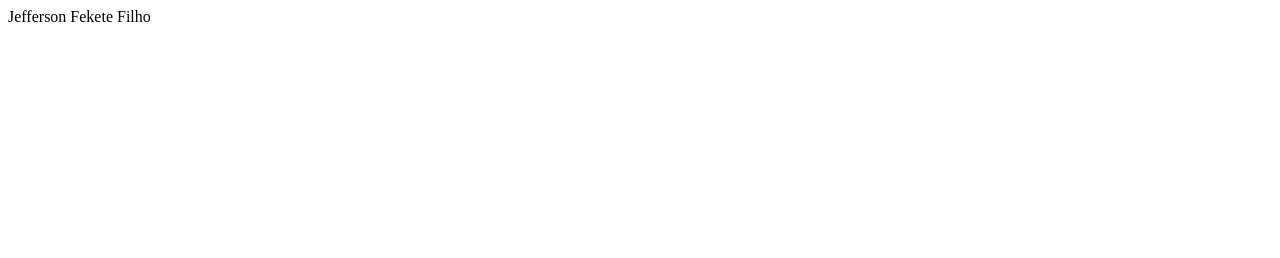
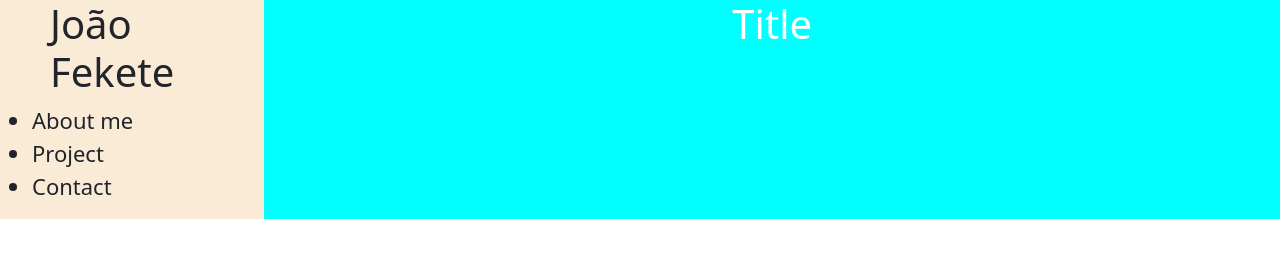
Before and after one commit to joao-gabriel-fekete/joao-gabriel-fekete.github.io, a plain HTML site: page index.html in a window 1280 px wide. Drawn offline with nearby package versions, Linux system fonts and the light colour scheme.

Commit message:
last updateMac

```diff
--- a/index.html
+++ b/index.html
@@ -1,12 +1,37 @@
 <!DOCTYPE html>
 <html lang="en">
 <head>
+    <!-- CSS only -->
+<link href="https://cdn.jsdelivr.net/npm/bootstrap@5.1.3/dist/css/bootstrap.min.css" rel="stylesheet" integrity="sha384-1BmE4kWBq78iYhFldvKuhfTAU6auU8tT94WrHftjDbrCEXSU1oBoqyl2QvZ6jIW3" crossorigin="anonymous">
+<link href="style.css" rel="stylesheet">
     <meta charset="UTF-8">
     <meta http-equiv="X-UA-Compatible" content="IE=edge">
     <meta name="viewport" content="width=device-width, initial-scale=1.0">
-    <title>Document</title>
+    <title>Personal Blog</title>
 </head>
 <body>
-    Jefferson Fekete Filho
+    <div class="allContent">
+        <div>
+            <header class="header">
+                <div class="name">
+                    <h1>
+                        João Fekete
+                    </h1>
+                </div>
+                <div class="headerList">
+                    <ul>
+                        <li>About me</li>
+                        <li>Project</li>
+                        <li>Contact</li>
+                    </ul>
+                </div>
+            </header>
+        </div>
+        <div class="pageContent">
+            <div class="hero">
+                <h1>Title</h1>
+            </div>
+        </div>
+    </div>
 </body>
 </html>
--- /dev/null
+++ b/style.css
@@ -0,0 +1,35 @@
+.allContent{
+    display: flex;
+}
+
+.header{
+    float: left;
+    background-color: antiquewhite;
+    padding: auto;
+}
+
+.headerList{
+    display: flex;
+}
+
+.headerList li{
+    justify-content: center;
+    font-size: 22px;
+}
+
+.name{
+    width: 50%;
+    padding-left: 50px;
+}
+
+.pageContent{
+    float: right;
+    width: 80%;
+    background-color: aqua;
+}
+
+.hero{
+    margin: auto;
+    color: white;
+    text-align: center;
+}
```
Also changed, not shown: 1 other file.
